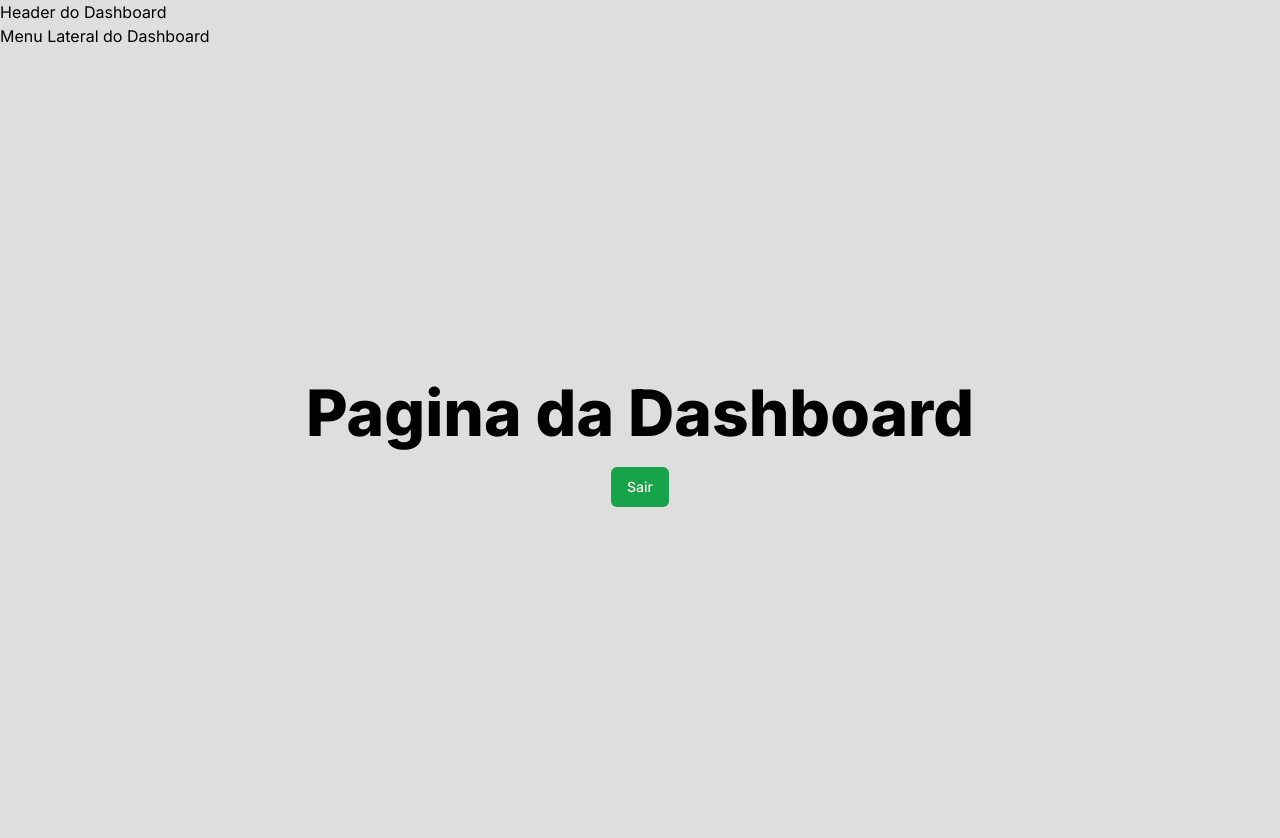
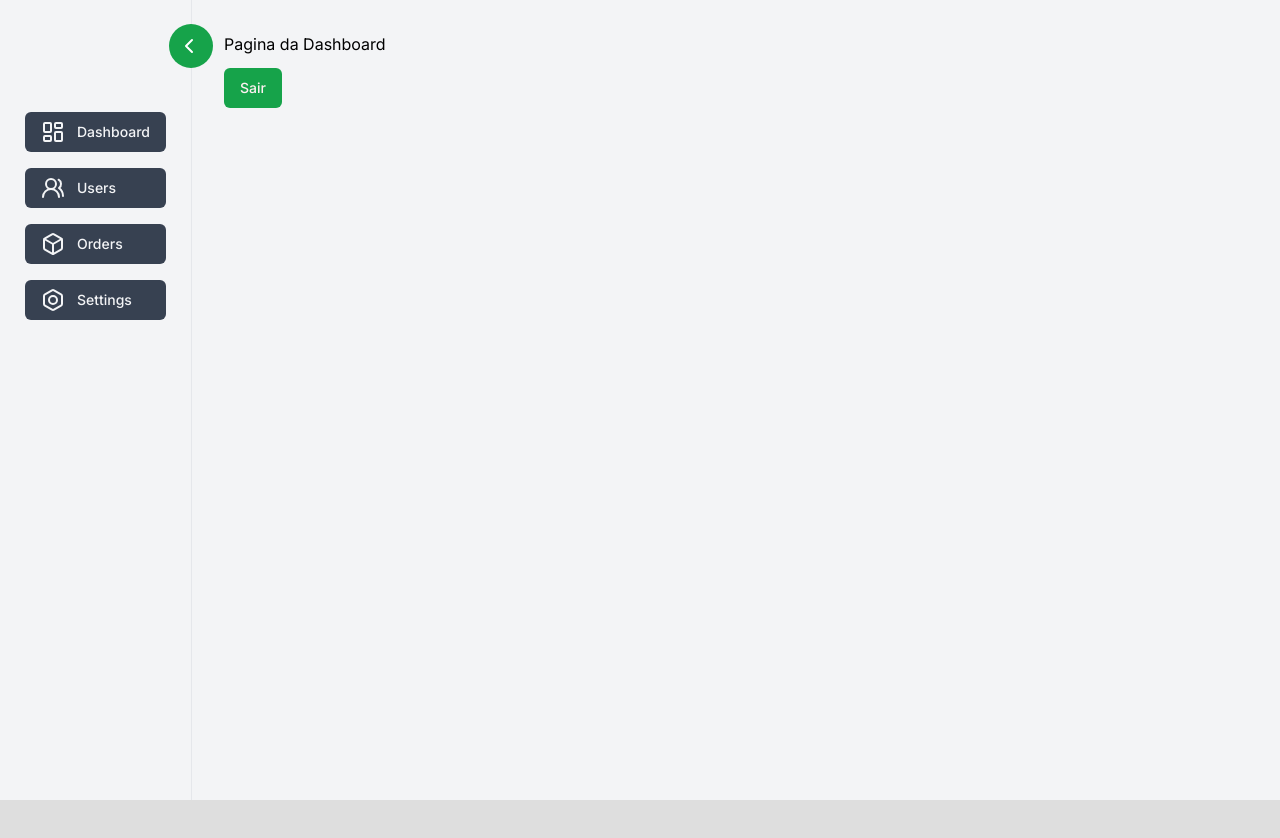
Before and after one commit to devPrates/eduexchange, a Next.js app: page /dashboard in a window 1280 px wide. Shown: the top 838 px of the page. After the commit the page ends 800 px from the top, so only its background shows below. Built offline with nearby package versions, Linux system fonts and the light colour scheme; no server answers.

Commit message:
admin navgation layout

```diff
--- a/src/app/(authenticated)/dashboard/layout.tsx
+++ b/src/app/(authenticated)/dashboard/layout.tsx
@@ -1,3 +1,5 @@
+import Dash from "@/components/Dash";
+import Nav from "@/components/Nav";
 
 type LayoutProps = {
   children: React.ReactNode;
@@ -5,12 +7,11 @@ type LayoutProps = {
 
 export default function RootLayout({ children }: LayoutProps) {
   return (
-    <html>
-      <body>
-        <header>Header do Dashboard</header>
-        <aside>Menu Lateral do Dashboard</aside>
-        <main>{children}</main>
-      </body>
-    </html>
+      <div className="min-h-screen w-full bg-white text-black flex">
+        <Nav />
+        <Dash>
+          {children}
+        </Dash>
+      </div>
   );
 }
--- a/src/app/(authenticated)/dashboard/page.tsx
+++ b/src/app/(authenticated)/dashboard/page.tsx
@@ -1,5 +1,4 @@
 'use client'
-
 import SignOutBtn from "@/components/signOutBtn";
 import { useSession } from "next-auth/react";
 
@@ -7,15 +6,15 @@ export default function Dashboard() {
     const { data: session } = useSession()
     return (
         <>
-        <div className="container mx-auto h-screen w-full flex flex-col justify-center items-center">
-            <h1 className="h1">Pagina da Dashboard</h1>
-            <SignOutBtn />
+        <div className="flex flex-col gap-3">
+            <h1 className="">Pagina da Dashboard</h1>
+            <div>
+                <SignOutBtn />
+            </div>
             <div className="mt-3">
                 {session && <pre>{JSON.stringify(session, null, 2)}</pre>}
             </div>
-
         </div>
-
         </>
     )
 }
--- /dev/null
+++ b/src/components/Dash.tsx
@@ -0,0 +1,8 @@
+
+export default function Dash({ children }: {children: React.ReactNode}) {
+    return (
+        <main className="flex-1 p-8 bg-gray-100">
+            {children}
+        </main>
+    )
+}
--- /dev/null
+++ b/src/components/Nav.tsx
@@ -0,0 +1,55 @@
+'use client'
+import { useState } from "react"
+import CustomLink from "./customLink";
+import { Bolt, Box, ChevronLeft, ChevronRight, LayoutDashboard, UsersRound } from "lucide-react";
+import { Button } from "./ui/button";
+import { seed } from "@/dataDashboard";
+
+const iconMap: Record<string, React.FC<{}>> = {
+    dashboard: LayoutDashboard,
+    users: UsersRound,
+    orders: Box,
+    settings: Bolt,
+}
+
+export default function Nav() {
+    const { itensMenu } = seed
+    const [isOpen, setIsOpen] = useState(true);
+
+    const handleIsOpen = () => {
+        setIsOpen((prev) => !prev)
+    }
+
+
+    return (
+        <nav className={`relative bg-gray-100 border-r-gray-200 border-r-[1px] max-w-20 sm:max-w-48 flex justify-center pt-24
+            ${isOpen ? 'w-1/4' : 'w-20'}`}
+        >
+            <Button onClick={handleIsOpen} className="hidden sm:block absolute top-6 transform right-[-22px] bg-primary text-white hover:bg-gray-800 p-2 w-11 h-11 rounded-full">
+                {isOpen ? (
+                    <ChevronLeft className="w-6 h-6" />
+                ) : (
+                    <ChevronRight className="w-6 h-6" />
+                )
+                }
+            </Button>
+            <ul className="p-4">
+                {itensMenu.map((item) => {
+                    const Icon = iconMap[item.icon];
+                    return (
+                        <li key={item.id}>
+                            <CustomLink href={item.link} nome={item.title}>
+                                <Icon />
+                                <span className={`${isOpen ? 'hidden sm:block' : '!hidden'}`}>
+                                    {item.title}
+                                </span>
+                            </CustomLink>
+                        </li>
+                    )
+                })
+
+                }
+            </ul>
+        </nav>
+    )
+}
--- /dev/null
+++ b/src/components/customLink.tsx
@@ -0,0 +1,17 @@
+'use client'
+
+import Link from "next/link";
+import { Button } from "./ui/button";
+import { usePathname } from "next/navigation";
+import { CustomLinksProps } from "@/types";
+
+export default function CustomLink({ href, children, nome}: CustomLinksProps ) {
+    const pathName = usePathname();
+
+    const isActive = href === '/dashboard' ? pathName === '/' : pathName.startsWith(href)
+    return (
+        <Button asChild className={`${isActive ? 'bg-primary' : 'bg-gray-700'} w-full flex items-center justify-start gap-3 mb-4 text-gray-100`}>
+            <Link href={href} aria-label={nome}>{children}</Link>
+        </Button>
+    );
+}
--- /dev/null
+++ b/src/dataDashboard.ts
@@ -0,0 +1,9 @@
+export const seed = {
+    itensMenu: [
+        { id: 1, title: 'Dashboard', link: '/dashboard', icon: 'dashboard' },
+        { id: 2, title: 'Users', link: '/dashboard/users', icon: 'users' },
+        { id: 3, title: 'Orders', link: '/dashboard/orders', icon: 'orders' },
+        { id: 4, title: 'Settings', link: '/dashboard/settings', icon: 'settings' },
+
+    ]
+}
--- /dev/null
+++ b/src/types/index.ts
@@ -0,0 +1,5 @@
+export type CustomLinksProps = {
+    href: string
+    children: React.ReactNode
+    nome: string
+}
```
